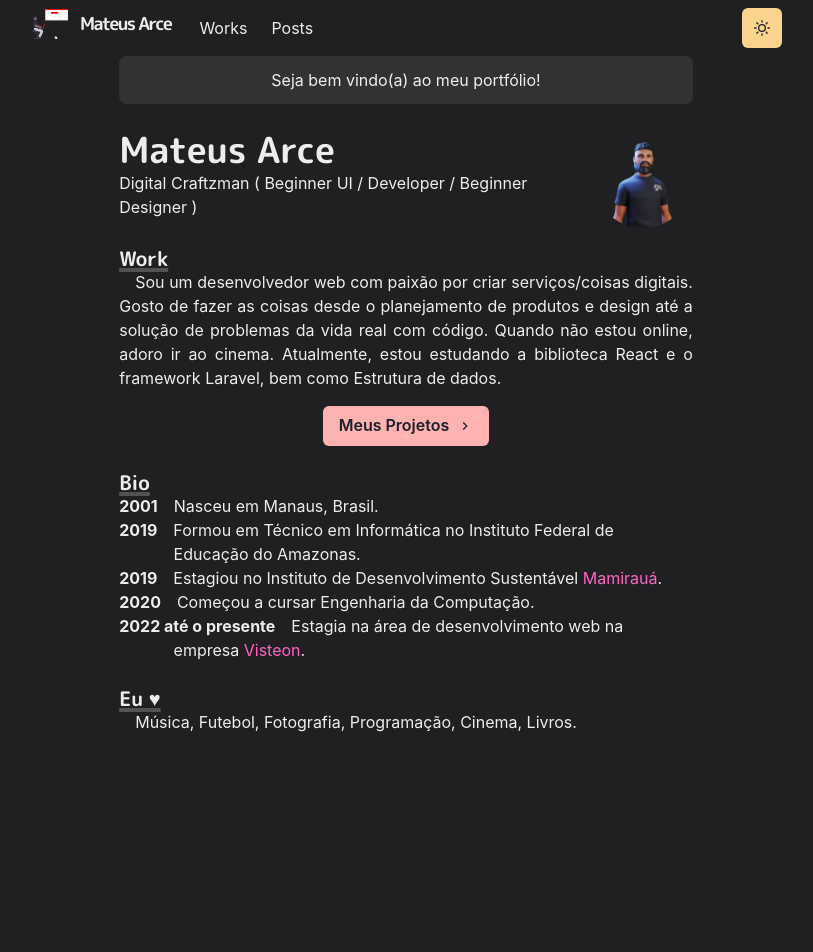
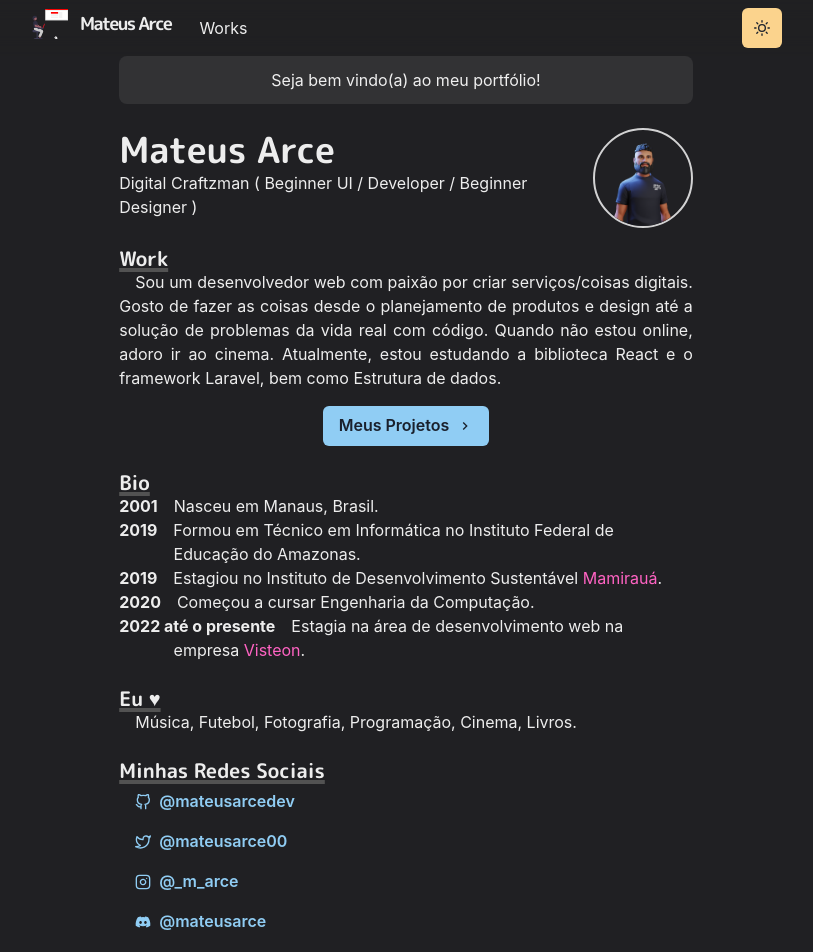
Before and after one commit to lucas-nachtigall/next-portfolio-local-test, a Next.js app: page / in a window 1280 px wide. Shown: the top 952 px of the page, without its empty margins (234-1047 px from the left). Before the commit the page ends 800 px from the top, so only its background shows below. Built offline with nearby package versions, Linux system fonts and the light colour scheme.

Commit message:
add social media links

```diff
--- a/components/navbar.js
+++ b/components/navbar.js
@@ -60,9 +60,9 @@ const Navbar = props => {
                     <LinkItem href="/works" path={path}>
                         Works
                     </LinkItem>
-                    <LinkItem href="/posts" path={path}>
+                    {/* <LinkItem href="/posts" path={path}>
                         Posts
-                    </LinkItem>
+                    </LinkItem> */}
                 </Stack>
                 <Box flex={1} align="right">
                     <ThemeToggleButton />
@@ -76,9 +76,9 @@ const Navbar = props => {
                                 <NextLink href="/works" passHref>
                                     <MenuItem as={Link}>Works</MenuItem>
                                 </NextLink>
-                                <NextLink href="/posts" passHref>
+                                {/* <NextLink href="/posts" passHref>
                                     <MenuItem as={Link} >Posts</MenuItem>
-                                </NextLink>
+                                </NextLink> */}
                             </MenuList>
                          </Menu>
                     </Box>
--- a/package.json
+++ b/package.json
@@ -21,6 +21,7 @@
     "next": "^12.2.3",
     "react": "^18.2.0",
     "react-dom": "^18.2.0",
+    "react-icons": "^4.4.0",
     "three": "^0.143.0"
   },
   "devDependencies": {
--- a/pages/index.js
+++ b/pages/index.js
@@ -1,10 +1,18 @@
 import NextLink from 'next/link'
-import { Container, Box, Heading, Image, useColorModeValue, Button, Link } from '@chakra-ui/react'
+import { Container, Box, Heading, Image, useColorModeValue, Button, Link, SimpleGrid, List, ListItem, Icon } from '@chakra-ui/react'
 import  Section from '../components/Section'
 import Paragraph from '../components/paragraph'
 import { ChevronRightIcon } from '@chakra-ui/icons'
 import Layout from '../components/layouts/article'
 import { BioSection, BioYear } from '../components/bio'
+import { GridItem } from '../components/grid-item'
+import {
+    FiTwitter,
+    FiGithub,
+    FiInstagram
+} from 'react-icons/fi'
+
+import { FaDiscord } from "react-icons/fa";
 
 const Page = () => {
     return (
@@ -22,7 +30,7 @@ const Page = () => {
                 <p>Digital Craftzman ( Beginner UI / Developer / Beginner Designer  )</p>
             </Box>
             <Box flexShrink={0} mt={{base: 4, md: 0}} ml={{md: 6}} align="center">
-                <Image borderColor="whiteAlpha.800" borderWidht={2} borderStyle="solid" maxWidth="100px" display="inline-block" borderRadius="full" src="/images/arce.png" alt="Profile Image"/>
+                <Image borderColor="whiteAlpha.800" borderWidth={2} borderStyle="solid" maxWidth="100px" display="inline-block" borderRadius="full" src="/images/arce.png" alt="Profile Image"/>
             </Box>
         </Box>
 
@@ -35,7 +43,7 @@ const Page = () => {
              </Paragraph>
              <Box align="center" my={4}>
                 <NextLink href="/works">
-                    <Button rightIcon={<ChevronRightIcon />} colorScheme="red">
+                    <Button rightIcon={<ChevronRightIcon />} colorScheme="blue">
                         Meus Projetos
                     </Button>
                 </NextLink>
@@ -74,6 +82,34 @@ const Page = () => {
                 Música, Futebol, Fotografia, Programação, Cinema, Livros.
             </Paragraph>
         </Section>
+
+          <Section delay={0.3}>
+            <Heading as="h3" variant="section-title">
+              Minhas Redes Sociais
+            </Heading>
+            <List>
+              <ListItem>
+                <Link href="https://github.com/mateusarcedev" target="_blank">
+                  <Button variant="ghost" colorScheme="blue" leftIcon={ <Icon as={FiGithub} /> } >@mateusarcedev</Button>
+                </Link>
+              </ListItem>
+              <ListItem>
+                <Link href="https://twitter.com/mateusarce00" target="_blank">
+                  <Button variant="ghost" colorScheme="blue" leftIcon={ <Icon as={FiTwitter} /> } >@mateusarce00</Button>
+                </Link>
+              </ListItem>
+              <ListItem>
+                <Link href="https://instagram.com/_m_arce" target="_blank">
+                  <Button variant="ghost" colorScheme="blue" leftIcon={ <Icon as={FiInstagram} /> } >@_m_arce</Button>
+                </Link>
+              </ListItem>
+              <ListItem>
+                <Link href="https://discordapp.com/users/mateusarce00#6808" target="_blank">
+                  <Button variant="ghost" colorScheme="blue" leftIcon={ <Icon as={FaDiscord} /> } >@mateusarce</Button>
+                </Link>
+              </ListItem>
+            </List>
+          </Section>
         </Container>
         </Layout>
     )
```
Also changed, not shown: 2 other files (tests, documents, lock files or other folders).
